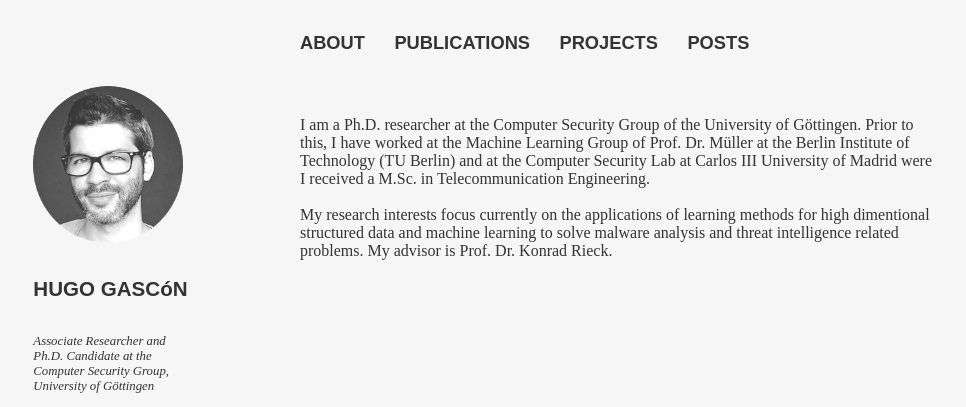
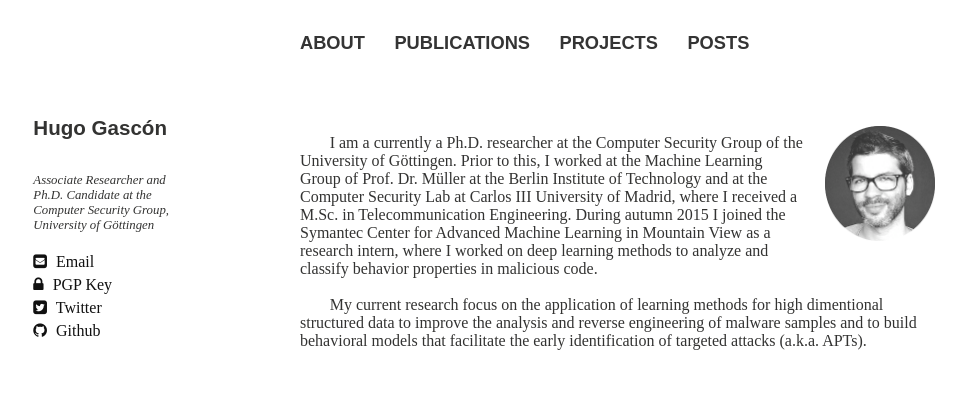
Before and after one commit to hgascon/hgascon.github.io, a Jekyll site: the page built from about/index.md, in a window 1280 px wide, cut to the strip 0-407 px from the top of the page. Shown: the whole strip, without its empty margins (20-986 px from the left). Built offline with Jekyll 4.4.1, drawn with Linux system fonts in a browser that asks for light colours; nearby versions of some CDN libraries; some web fonts are replaced.

Commit message:
moved pic, updated bio

```diff
--- a/_config.yml
+++ b/_config.yml
@@ -2,7 +2,7 @@
 
 title:
 locale:           en_US
-url:              http://hgascon.github.io
+url:              http://www.hugogascon.com
 
 
 # Jekyll configuration
@@ -26,7 +26,7 @@ kramdown:
 
 # Site owner
 owner:
-  name: HUGO GASCóN
+  name: Hugo Gascón
   avatar: hg.png
   bio: "Associate Researcher and Ph.D. Candidate at the Computer Security Group, University of Göttingen"
   email: hgascon@uni-goettingen.de
@@ -51,5 +51,8 @@ owner:
   steam:
   dribbble:
 
+sass:
+    sass_dir: _sass
+
 include: [".htaccess"]
 exclude: ["lib", "config.rb", "Capfile", "config", "log", "Rakefile", "Rakefile.rb", "tmp", "less", "*.sublime-project", "*.sublime-workspace", "test", "spec", "Gruntfile.js", "package.json", "node_modules", "Gemfile", "Gemfile.lock", "LICENSE", "README.md"]
--- a/_includes/_author-bio.html
+++ b/_includes/_author-bio.html
@@ -3,9 +3,9 @@
 {% endif %}
 
 {% if author.avatar contains 'http' %}
-	<img src="{{ author.avatar }}" class="bio-photo" alt="{{ author.name }}"></a>
+<!--<img src="{{ author.avatar }}" class="bio-photo" alt="{{ author.name }}"></a>-->
 {% else %}
-	<img src="{{ site.url }}/images/{{ author.avatar }}" class="bio-photo" alt="{{ author.name }}"></a>
+<!--<img src="{{ site.url }}/images/{{ author.avatar }}" class="bio-photo" alt="{{ author.name }}"></a>-->
 {% endif %}
 <h4>{{ author.name }}</h4>
 <p>{{ author.bio }}</p>
--- a/_sass/variables.scss
+++ b/_sass/variables.scss
@@ -8,7 +8,7 @@ $code-font: Monaco, "Courier New", "DejaVu Sans Mono", "Bitstream Vera Sans Mono
 $alt-font: $base-font;
 
 // COLOR ======================================================
-$bodycolor      : #F6F6F6;
+$bodycolor      : #FFFFFF;
 $body-color     : $bodycolor;
 $textcolor      : #333332;
 $text-color     : $textcolor;
--- a/about/index.md
+++ b/about/index.md
@@ -10,14 +10,20 @@ image:
   creditlink:
 ---
 
+<img class="project-img" src="../images/hg.png" style="width:110px;height:110;float:right;margin:10px 5px 20px 20px;">
+<br>
 
-I am a Ph.D. researcher at the Computer Security Group of the University of
-Göttingen. Prior to this, I have worked at the Machine Learning Group of Prof.
-Dr. Müller at the Berlin Institute of Technology (TU Berlin) and at the
-Computer Security Lab at Carlos III University of Madrid were I received a
-M.Sc. in Telecommunication Engineering.<br><br>
-My research interests focus currently on the applications of learning methods
-for high dimentional structured data and machine learning to solve
-malware analysis and threat intelligence related problems.
-My advisor is Prof. Dr. Konrad Rieck.
+I am a currently a Ph.D. researcher at the Computer Security Group of the
+University of Göttingen. Prior to this, I worked at the Machine Learning Group
+of Prof. Dr. Müller at the Berlin Institute of Technology and at the Computer
+Security Lab at Carlos III University of Madrid, where I received a M.Sc. in
+Telecommunication Engineering. During autumn 2015 I joined the Symantec Center
+for Advanced Machine Learning in Mountain View as a research intern, where I worked
+on deep learning methods to analyze and classify behavior properties in
+malicious code.<br><br>
+
+My current research focus on the application of learning methods for high
+dimentional structured data to improve the analysis and reverse engineering of
+malware samples and to build behavioral models that facilitate the early
+identification of targeted attacks (a.k.a. APTs).
 <br>
```
Also changed, not shown: other parts of about/index.md (+1 -1 lines), _data/authors.yml (+8 -17 lines).
